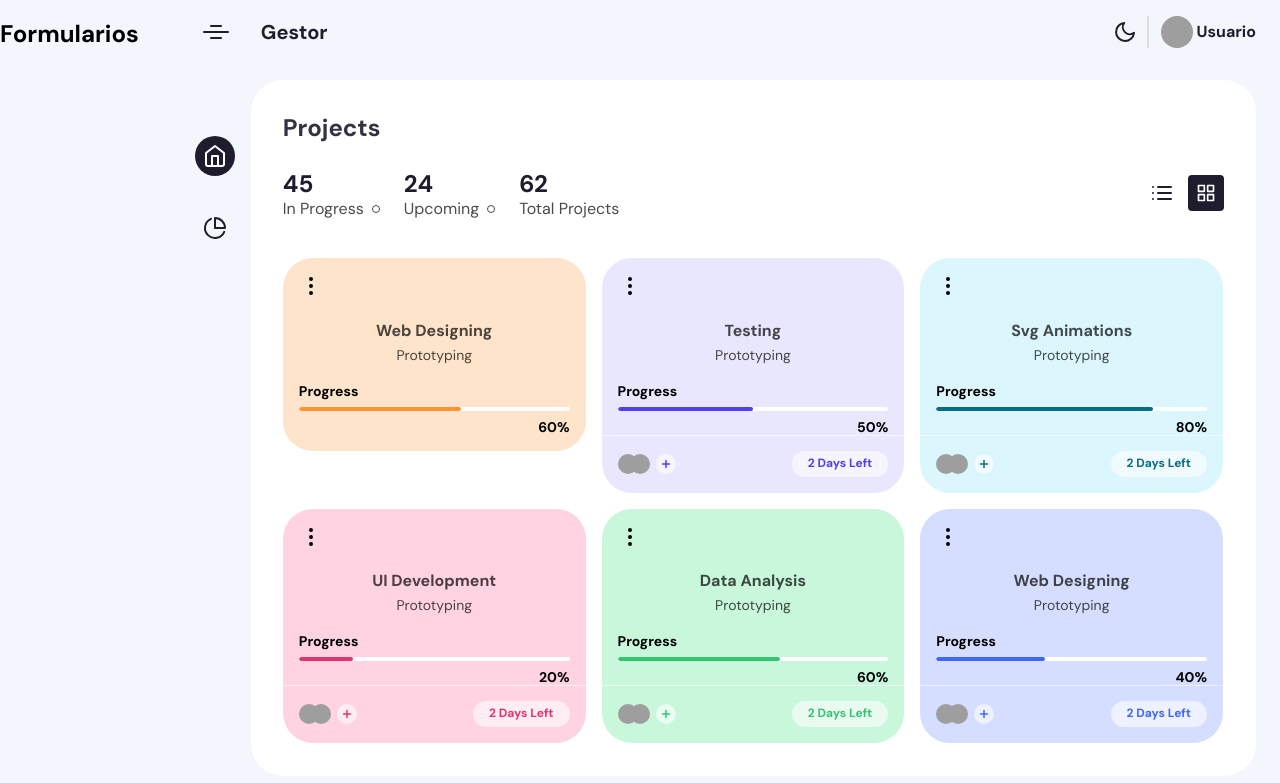
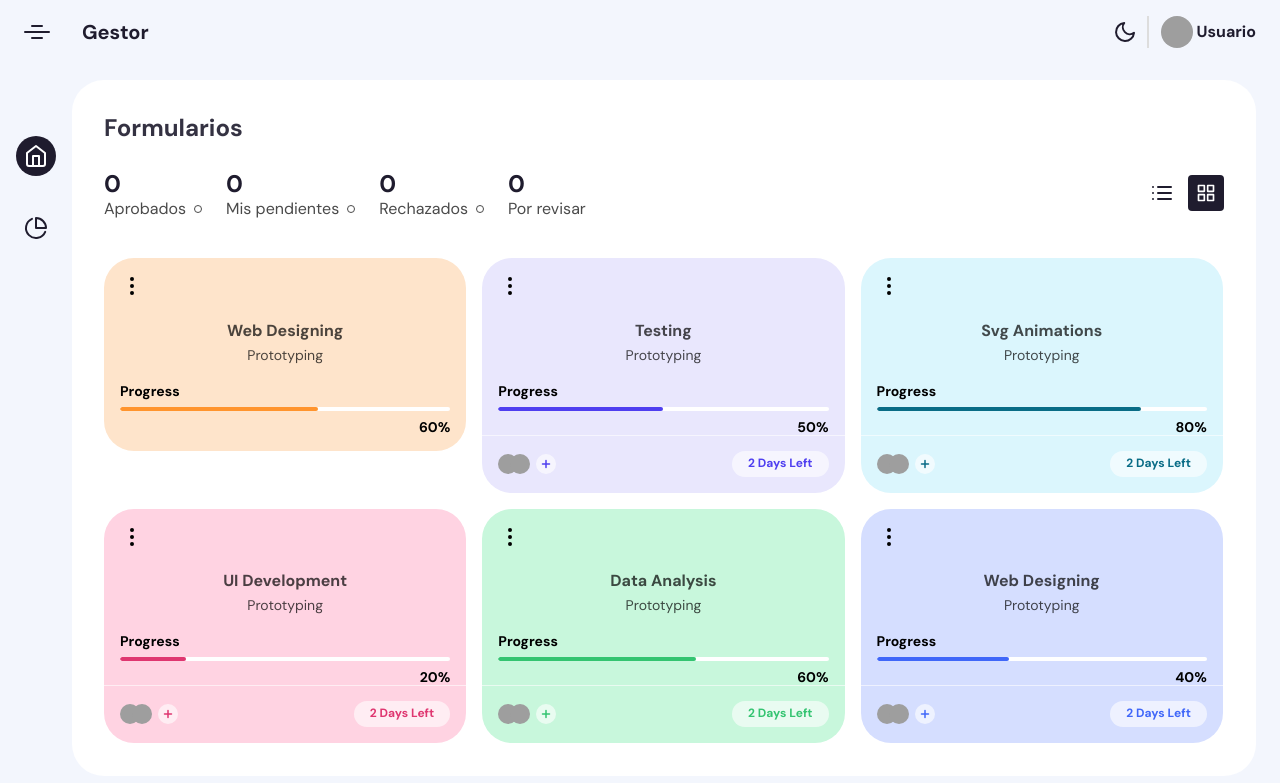
Before and after one commit to criticalRobin/app_web_formularios_de_cambio, a Django app: page / in a window 1280 px wide. Shown: the top 783 px of the page. Run offline with Django 4.2, Linux system fonts and the light colour scheme; the visitor is signed in with stand-in values (Sample User, id 1); data that the repository does not hold is empty; some libraries are stand-ins or nearby versions; grey boxes are pictures that could not be loaded.

Commit message:
se agregaron estadisticas

```diff
--- a/apps/formulary/models.py
+++ b/apps/formulary/models.py
@@ -1,9 +1,6 @@
 from django.db import models
 from django.contrib.auth.models import User
-
-
 # Create your models here.
-
 
 class Project(models.Model):
     name = models.CharField(max_length=20)
--- a/apps/formulary/views.py
+++ b/apps/formulary/views.py
@@ -11,42 +11,54 @@ from weasyprint import HTML
 # Create your views here.
 class ListFormulary(ListView):
     model = Formulary
-    template_name = (
-        "dashboard.html"  # nombrar el template de dashboard como dashboard.html
-    )
+    template_name = "dashboard.html"
 
     def get_context_data(self, *args, **kwargs):
         context = super().get_context_data(**kwargs)
-        # filtrado de formularios por en los que el usuario es revisor
-        context["formularys"] = Formulary.objects.all()
-        print(context["formularys"])
-        context["formulary_reviewer"] = Formulary.objects.filter(
-            reviewer=self.request.user
-        )
-        # filtrado de formularios por en los que el usuario es creador
-        context["formulary_pending"] = Formulary.objects.filter(
+
+        # Filtrado de formularios por en los que el usuario es revisor
+        #pendientes de revisar yo
+        formulary_reviewer = Formulary.objects.filter(reviewer=self.request.user, status="Pending")
+        context["formulary_reviewer"] = formulary_reviewer
+
+        # Filtrado de formularios por en los que el usuario es creador
+        # pendientes a que me revisen
+        formulary_pending = Formulary.objects.filter(
             user_name=self.request.user.first_name,
             user_surname=self.request.user.last_name,
             user_email=self.request.user.email,
             status="Pending",
         )
-        # filtrado de formularios del usuario que han sido aprobados
-        context["formulary_approved"] = Formulary.objects.filter(
+        context["formulary_pending"] = formulary_pending
+
+        # Filtrado de formularios del usuario que han sido aprobados
+        # aprobados
+        formulary_approved = Formulary.objects.filter(
             user_name=self.request.user.first_name,
             user_surname=self.request.user.last_name,
             user_email=self.request.user.email,
             status="Approved",
         )
+        context["formulary_approved"] = formulary_approved
 
-        context["formulary_rejected"] = Formulary.objects.filter(
+        # Filtrado de formularios del usuario que han sido rechazados
+        # rechazados
+        formulary_rejected = Formulary.objects.filter(
             user_name=self.request.user.first_name,
             user_surname=self.request.user.last_name,
             user_email=self.request.user.email,
             status="Rejected",
         )
+        context["formulary_rejected"] = formulary_rejected
+
+        # Número de formularios aprobados, pendientes y rechazados
+        context["num_pending_me"] = formulary_reviewer.count
+        context["num_pending"] = formulary_pending.count
+        context["num_approved"] = formulary_approved.count
+        context["num_rejected"] = formulary_rejected.count
+
 
         return context
-
 
 class CreateFormulary(CreateView):
     model = Formulary
--- a/templates/dashboard.html
+++ b/templates/dashboard.html
@@ -9,12 +9,6 @@
 
 </head>
 <body>
-  <h2>Formularios</h2>
-  <ul>
-      {% for formulary in formulary_reviewer %}
-          <li>{{ formulary.change }}</li>
-      {% endfor %}
-  </ul>
 
 <!-- partial:index.partial.html -->
 <div class="app-container">
@@ -56,22 +50,26 @@
     </div>
     <div class="projects-section">
       <div class="projects-section-header">
-        <p>Projects</p>
+        <p>Formularios</p>
         <p class="time"></p>
       </div>
       <div class="projects-section-line">
         <div class="projects-status">
           <div class="item-status">
-            <span class="status-number">45</span>
-            <span class="status-type">In Progress</span>
+            <span class="status-number">{{num_approved}}</span>
+            <span class="status-type">Aprobados</span>
           </div>
           <div class="item-status">
-            <span class="status-number">24</span>
-            <span class="status-type">Upcoming</span>
+            <span class="status-number">{{ num_pending_me }}</span>
+            <span class="status-type">Mis pendientes</span>
           </div>
           <div class="item-status">
-            <span class="status-number">62</span>
-            <span class="status-type">Total Projects</span>
+            <span class="status-number">{{ num_rejected }}</span>
+            <span class="status-type">Rechazados</span>
+          </div>
+          <div class="item-status">
+            <span class="status-number">{{ num_pending }}</span>
+            <span class="status-type">Por revisar</span>
           </div>
         </div>
         <div class="view-actions">
```
